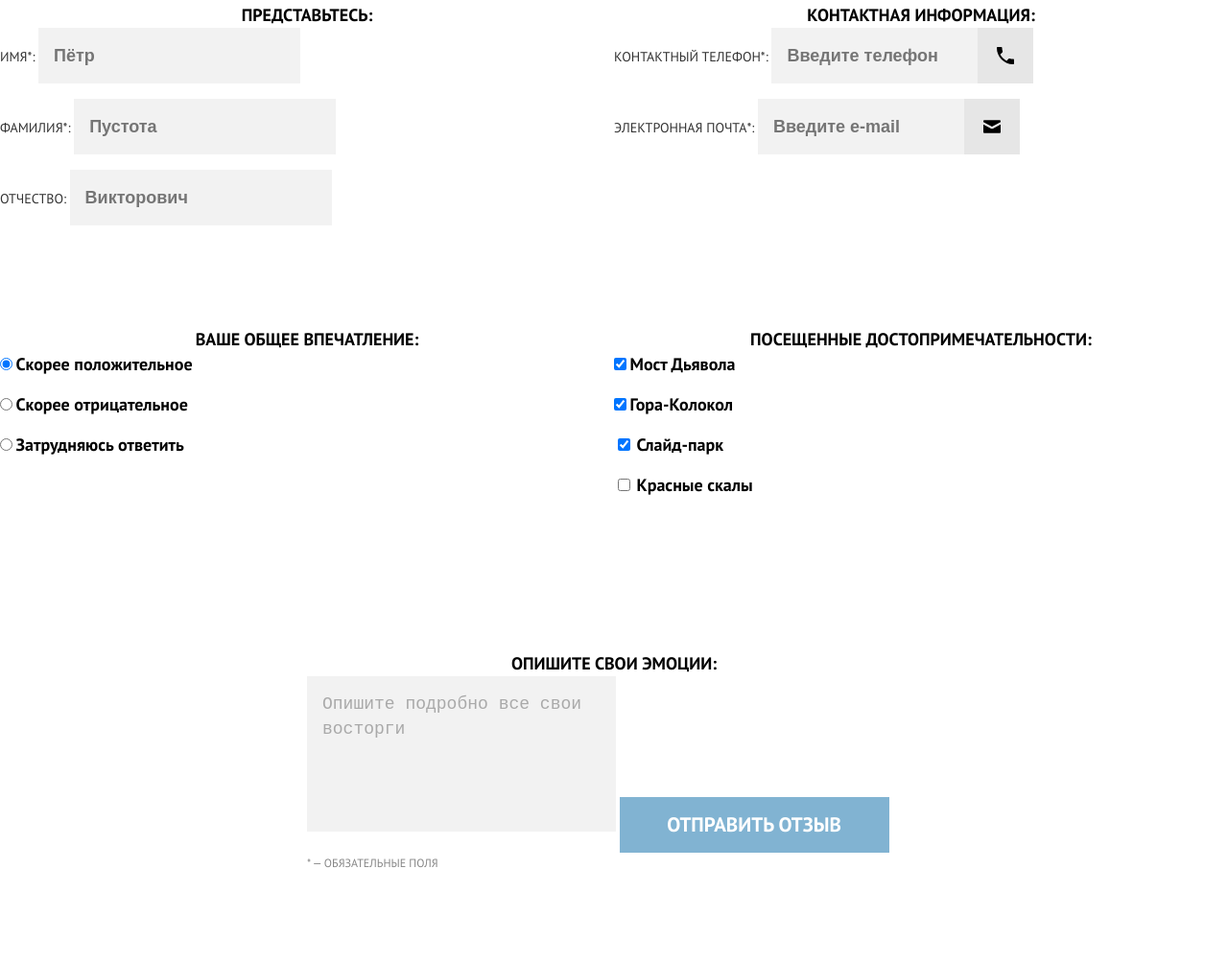
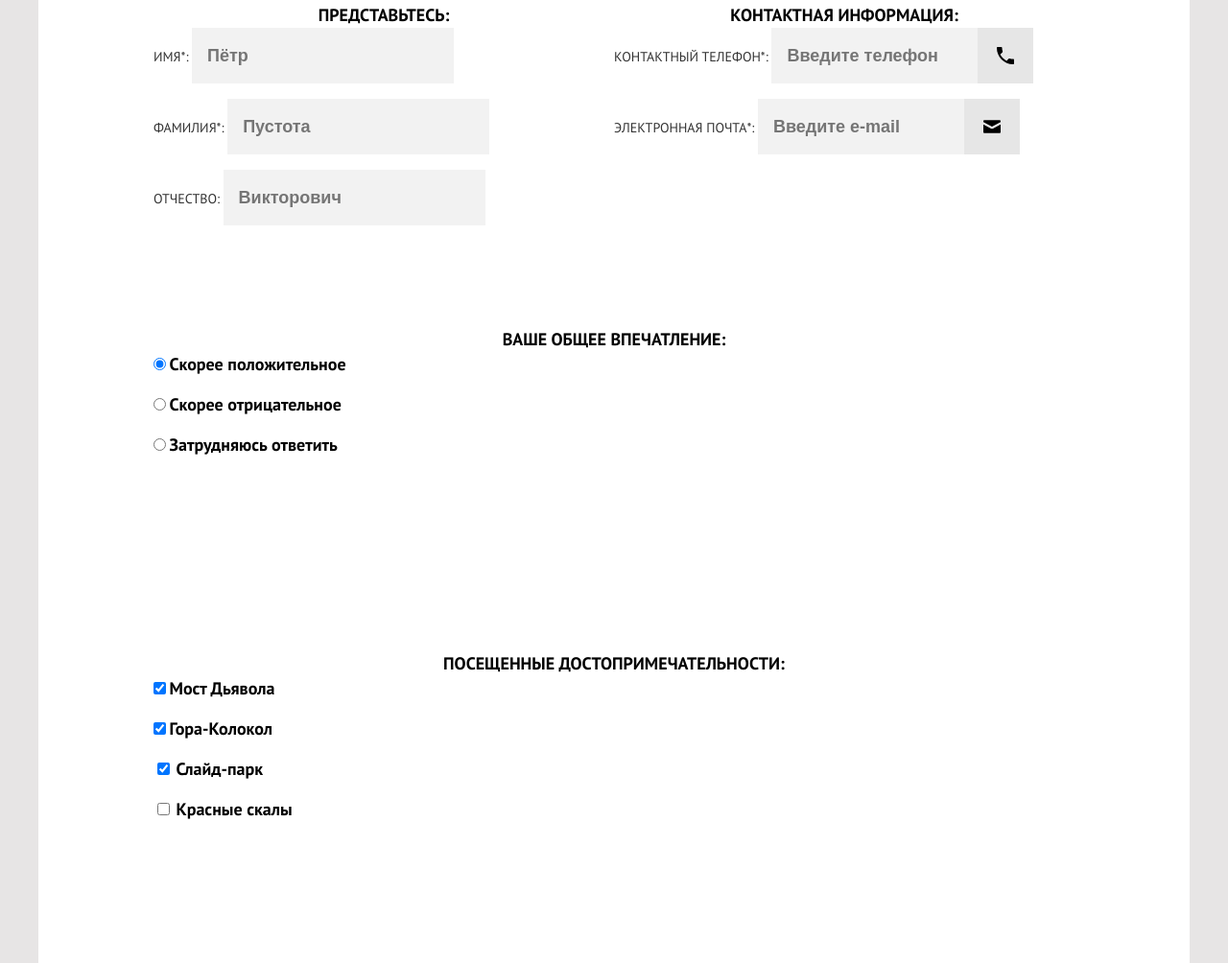
Before and after one commit to htmlacademy-adaptive/2056523-sedona-26, a website: page source/form.html in a window 1280 px wide. Shown: the part 516-1520 px from the top of the page at 96% size. Drawn offline with nearby package versions, Linux system fonts and the light colour scheme; files that its build step writes are made by us from their sources.

Commit message:
стилизует блок формы под ширину 1200px

```diff
--- a/source/form.html
+++ b/source/form.html
@@ -91,7 +91,7 @@
           </li>
         </ul>
       </fieldset>
-      <fieldset class="recall-form__info">
+      <fieldset class="recall-form__info recall-form__info--new-width">
         <legend class="recall-form__title">ВАше Общее впечатление:</legend>
         <ul class="recall-form__list">
           <li class="recall-form__item-impression">
@@ -108,7 +108,7 @@
           </li>
         </ul>
       </fieldset>
-      <fieldset class="recall-form__info">
+      <fieldset class="recall-form__info recall-form__info--new-width">
         <legend class="recall-form__title">посещенные достопримечательности:</legend>
         <ul class="recall-form__list">
           <li class="recall-form__item">
@@ -129,7 +129,7 @@
           </li>
         </ul>
       </fieldset>
-      <fieldset class="recall-form__info">
+      <fieldset class="recall-form__info recall-form__info--new-width">
         <legend class="recall-form__title">Опишите свои эмоции:</legend>
         <textarea class="recall-form__describe" name="describe-your-emotions" cols="25"
           rows="5">Опишите подробно все свои восторги</textarea>
--- a/source/less/blocks/advantages.less
+++ b/source/less/blocks/advantages.less
@@ -109,12 +109,8 @@
     flex-wrap: wrap;
   }
 
-  .wrapper-advantages {
-    width: 256px;
-  }
-
   .advantages__image {
-    width: 512px;
+    width: 65%;
     height: 256px;
   }
 
--- a/source/less/blocks/page.less
+++ b/source/less/blocks/page.less
@@ -1,5 +1,7 @@
 .page {
   background-color: #e7e5e5;
+  max-width: 1280px;
+  padding: 0 40px;
 
   font-family: "PT Sans", sans-serif;
   font-style: normal;
--- a/source/less/blocks/recall-form.less
+++ b/source/less/blocks/recall-form.less
@@ -132,3 +132,14 @@
     height: 338px;
   }
 }
+
+
+@media (min-width: @desctop-width) {
+  .recall-form__info {
+    width: 480px;
+
+    &--new-width {
+      width: 960px;
+    }
+  }
+}
--- a/source/less/blocks/wrapper-advantages.less
+++ b/source/less/blocks/wrapper-advantages.less
@@ -32,3 +32,10 @@
   font-size: 14px;
   line-height: 21px;
 }
+
+
+@media (min-width: @tablet-width) {
+  .wrapper-advantages {
+    width: 30%;
+  }
+}
```
